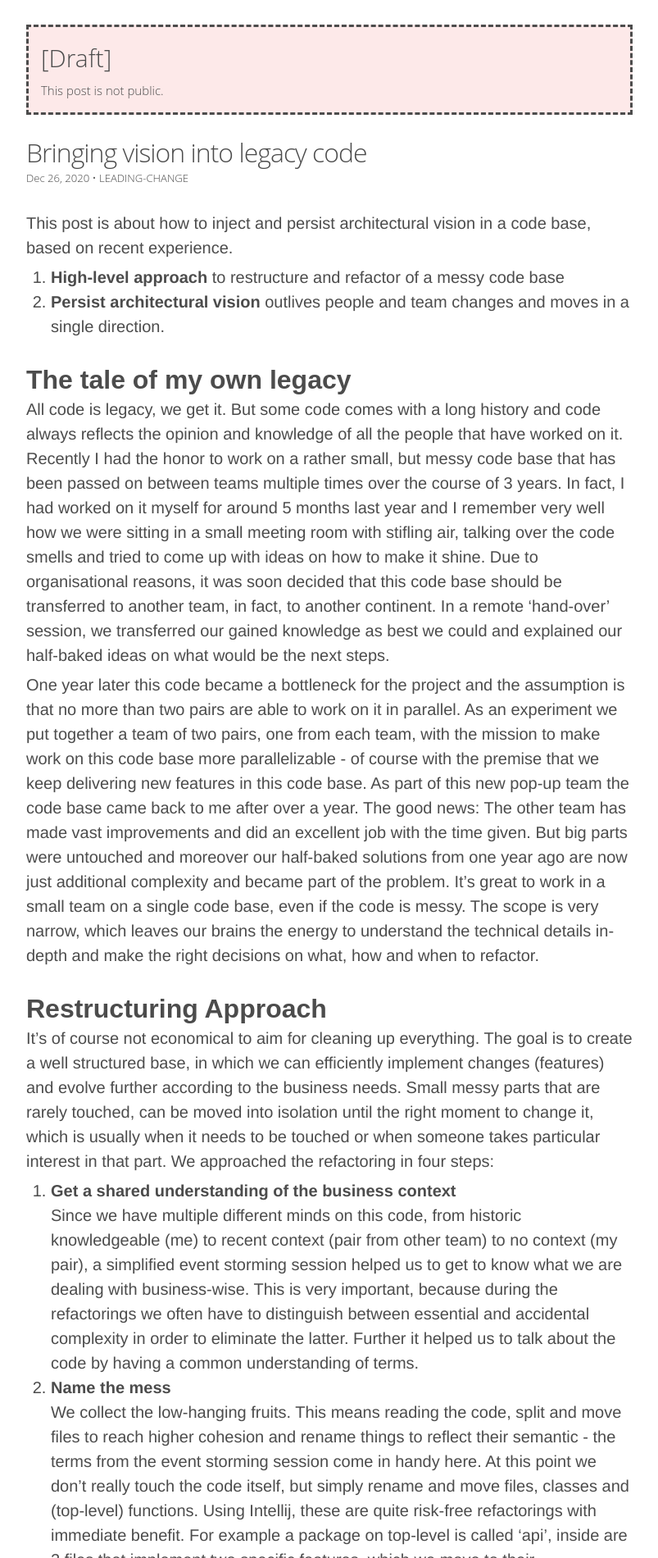
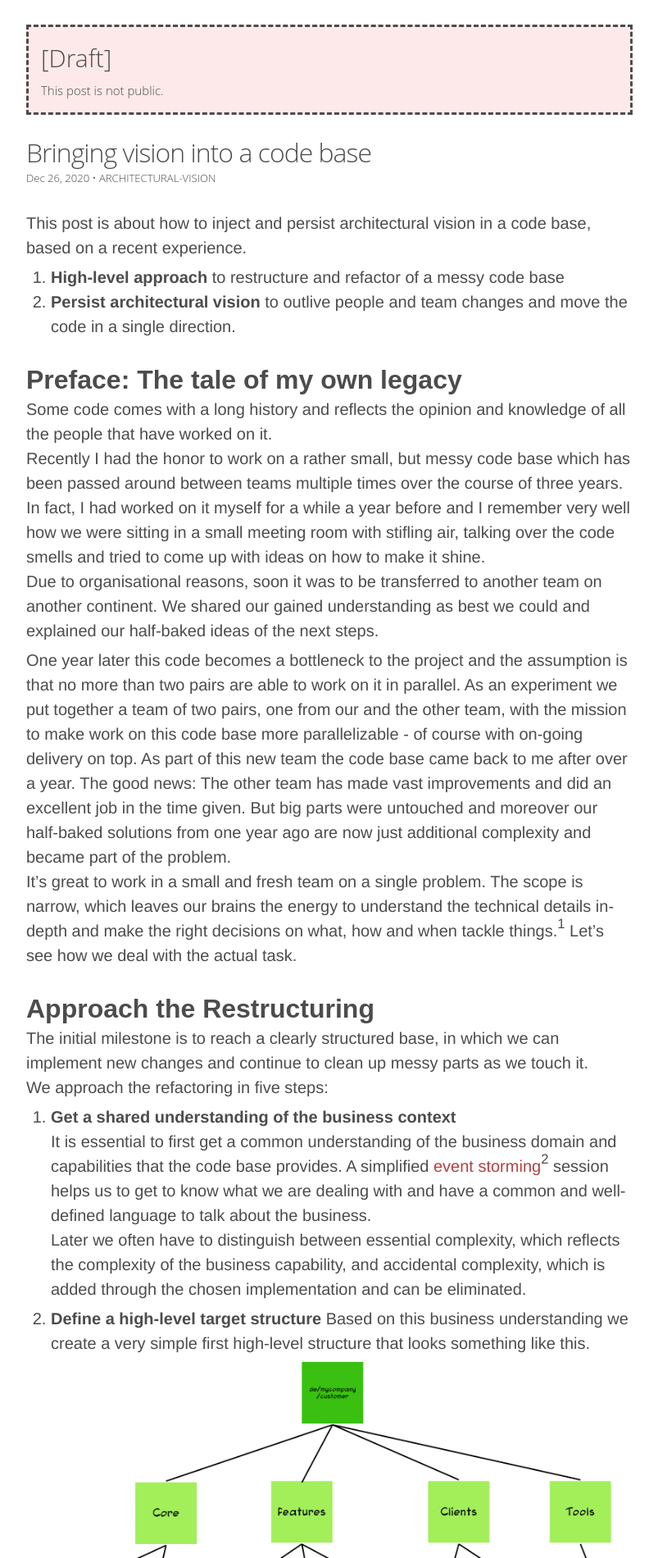
Before and after one commit to chrisport/chrisport.github.io, a Jekyll site: the page built from _posts/2020-12-26-bringing-vision-into-legacy-code.markdown, in a window 1280 px wide. Shown: the part 206-2106 px from the top of the page at 82% size, without its empty margins (223-1026 px from the left). Built offline with Jekyll 4.4.1, drawn with Linux system fonts in a browser that asks for light colours; nearby versions of some CDN libraries; some of the changed text lies outside the part shown.

Commit message:
work on post

```diff
--- a/_posts/2020-12-26-bringing-vision-into-legacy-code.markdown
+++ b/_posts/2020-12-26-bringing-vision-into-legacy-code.markdown
@@ -1,65 +1,127 @@
 ---
 layout: post
-title:  "Bringing vision into legacy code"
+title:  "Bringing vision into a code base"
 date:   2020-12-26
-categories: "leading-change"
+categories: "architectural-vision"
 author: Christoph Portmann
 status: "draft"
 ---
 
-This post is about how to inject and persist architectural vision in a code base, based on recent experience.
+This post is about how to inject and persist architectural vision in a code base, based on a recent experience.
 
 1. **High-level approach** to restructure and refactor of a messy code base
-2. **Persist architectural vision** outlives people and team changes and moves in a single direction.
+2. **Persist architectural vision** to outlive people and team changes and move the code in a single direction.
 
-## The tale of my own legacy
-All code is legacy, we get it. But some code comes with a long history and code always reflects the opinion and knowledge of all the people that have worked on it. Recently I had the honor to work on a rather small, but messy code base that has been passed on between teams multiple times over the course of 3 years. In fact, I had worked on it myself for around 5 months last year and I remember very well how we were sitting in a small meeting room with stifling air, talking over the code smells and tried to come up with ideas on how to make it shine.
-Due to organisational reasons, it was soon decided that this code base should be transferred to another team, in fact, to another continent. In a remote 'hand-over' session, we transferred our gained knowledge as best we could and explained our half-baked ideas on what would be the next steps.
+## Preface: The tale of my own legacy
+Some code comes with a long history and reflects the opinion and knowledge of all the people that have worked on it.
+Recently I had the honor to work on a rather small, but messy code base which has been passed around between teams multiple times over the course of three years. In fact, I had worked on it myself for a while a year before and I remember very well how we were sitting in a small meeting room with stifling air, talking over the code smells and tried to come up with ideas on how to make it shine.
+Due to organisational reasons, soon it was to be transferred to another team on another continent. We shared our gained understanding as best we could and explained our half-baked ideas of the next steps.
 
-One year later this code became a bottleneck for the project and the assumption is that no more than two pairs are able to work on it in parallel. As an experiment we put together a team of two pairs, one from each team, with the mission to make work on this code base more parallelizable - of course with the premise that we keep delivering new features in this code base.
-As part of this new pop-up team the code base came back to me after over a year. The good news: The other team has made vast improvements and did an excellent job with the time given. But big parts were untouched and moreover our half-baked solutions from one year ago are now just additional complexity and became part of the problem.
-It's great to work in a small team on a single code base, even if the code is messy. The scope is very narrow, which leaves our brains the energy to understand the technical details in-depth and make the right decisions on what, how and when to refactor.
+One year later this code becomes a bottleneck to the project and the assumption is that no more than two pairs are able to work on it in parallel. As an experiment we put together a team of two pairs, one from our and the other team, with the mission to make work on this code base more parallelizable - of course with on-going delivery on top.
+As part of this new team the code base came back to me after over a year. The good news: The other team has made vast improvements and did an excellent job in the time given. But big parts were untouched and moreover our half-baked solutions from one year ago are now just additional complexity and became part of the problem.
+It's great to work in a small and fresh team on a single problem. The scope is narrow, which leaves our brains the energy to understand the technical details in-depth and make the right decisions on what, how and when tackle things.<sup>1</sup> Let's see how we deal with the actual task.
 
-## Restructuring Approach
-It's of course not economical to aim for cleaning up everything. The goal is to create a well structured base, in which we can efficiently implement changes (features) and evolve further according to the business needs. Small messy parts that are rarely touched, can be moved into isolation until the right moment to change it, which is usually when it needs to be touched or when someone takes particular interest in that part.
-We approached the refactoring in four steps:
+## Approach the Restructuring
+The initial milestone is to reach a clearly structured base, in which we can implement new changes and continue to clean up messy parts as we touch it.
+We approach the refactoring in five steps:
 1. **Get a shared understanding of the business context**
-Since we have multiple different minds on this code, from historic knowledgeable (me) to recent context (pair from other team) to no context (my pair), a simplified event storming session helped us to get to know what we are dealing with business-wise. This is very important, because during the refactorings we often have to distinguish between essential and accidental complexity in order to eliminate the latter. Further it helped us to talk about the code by having a common understanding of terms.
-2. **Name the mess**
-We collect the low-hanging fruits. This means reading the code, split and move files to reach higher cohesion and rename things to reflect their semantic - the terms from the event storming session come in handy here. At this point we don't really touch the code itself, but simply rename and move files, classes and (top-level) functions. Using Intellij, these are quite risk-free refactorings with immediate benefit. For example a package on top-level is called 'api', inside are 2 files that implement two specific features, which we move to their corresponding feature package and delete the api package.
-Another example is a bunch of tools, which are not directly related to business cases (e.g. swagger setup) and which we collect in a tools package or move other things to a config package. 'tools' might not be the best name, but the important thing here is to split the mess into overseeable parts that can be isolated and further worked on.
-One of our measurements of success is, that a new developer should be able to intuitively navigate to the code related to a feature they are working on
-3. **Identify and prioritise the hot spots**
-While a lot of things are tightly coupled, we could identify a few hot spots that were central to the application logic and particularly complex. Identifying these hotspots was mostly done exploratory. Tools like a dependency graph help to visualize and explore the mess in this phase. Some hot spots, especially in the frontend became very obvious during the feature work. Such discoveries are actually the most valuable ones, because solving them first will have an immediate impact on our feature delivery speed, which makes them cheap improvements.
-4. **Restructure**
-This is the most fun phase for the devs! We refactor the code to make it more understandable, maintainable and evolvable. It's advisable to limit and coordinate the bigger refactorings, as some might go deep into the fundamental structure of the application. In an ideal case we do this as part of the feature work, but since we want to significantly improve the code base in limited time, we also run refactorings as tasks on their own, so that a pair can concentrate on finding the best way. While refactoring per definition excludes changing behaviour, don't be afraid to question existing logic. Again the question is, if this complexity is accidental or essential. One of the greatest feelings is when you spend half a day to understand what a particularly complex part is doing, just to come to the conclusion, that we don't need it at all.
+It is essential to first get a common understanding of the business domain and capabilities that the code base provides. A simplified [event storming](https://eventstorming.com)<sup>2</sup> session helps us to get to know what we are dealing with and have a common and well-defined language to talk about the business.
+Later we often have to distinguish between essential complexity, which reflects the complexity of the business capability, and accidental complexity, which is added through the chosen implementation and can be eliminated.
+
+2. **Define a high-level target structure**
+Based on this business understanding we create a very simple first high-level structure that looks something like this.
+![Basic structure in a hierarchical diagram](/images/vision/structure.png)
+This structure is by no means written in stone. In fact, as we proceed into the next phases, we refine it multiple times.
+
+3. **Name the mess**
+It is time to collect the low-hanging fruits! This means reading the code, split and move files to reach higher cohesion and rename things to reflect their semantic. The terms from the event storming session come in handy here, and the high-level target structure guides where files should live. At this point we don't really touch any logic, but simply rename and move files, classes and (top-level) functions.
+Thanks to modern IDEs like Intellij, these are quite risk-free refactorings with immediate benefit.
+One of our measurements of success is, that a new developer should be able to intuitively navigate to the code related to a feature they are working on.
+In our case, a new joiner gives her subjective impression and uncovered some more unintuitive names and structures.
+**Example**:
+we collect a bunch of tools, which are not directly related to business cases, like the swagger setup, in a `tools` package.
+'tools' might not be the best name, but the important thing now is to split the mess into overseeable and obvious parts that can further worked on later.
+**Example**:
+The package `api` contains a class `DataController`. Neither "api" nor "data" says what the content of this file is about.
+![Wrong naming initially, there is a API package with a mysterious DataController](/images/vision/renaming_initial.png)
+We figure out that these are HTTP APIs for customer profile preview and editing, including image upload. We move them to corresponding feature packages. The result looks like this:
+![Resulting hierarchy, renamed and moved into 2 files under parent-package "feature".](/images/vision/renaming_result.png)
+The entanglement in code is still there, maybe the `preview` code uses functions from the `edit` code to get the uploaded image.
+Maybe it would make sense to split out the `image` functionalities and move them to the core.
+But in this phase, demystifying and making them obvious brings more value.
+The names reflect the content and are close to the right place now and we are much happier!
+
+4. **Identify and prioritise the hot spots**
+While a lot of things are tightly coupled, we can identify hot spots that are central to the application logic and particularly complex. We identify these exploratory by using tools like [dependency graphs](https://github.com/vanniktech/gradle-dependency-graph-generator-plugin). Some hot spots become only obvious during the feature work. Such discoveries are actually the most valuable ones, because solving them first will have an immediate impact on our feature delivery speed, which makes them cheap improvements.
+
+5. **Restructure**
+This is the most fun phase for the devs! We refactor the code to make it more understandable, maintainable and evolvable. It's advisable to limit and coordinate the bigger tasks, as some might go deep into the fundamental structure of the application. In an ideal case we do this as part of the feature work, but since we want to significantly improve the code base in limited time, we also run refactorings as tasks on their own, so that a pair can concentrate on finding the best way. While refactoring per definition excludes changing behaviour, don't be afraid to question existing logic. Again the question is, if this complexity is accidental or essential. One of the greatest feelings is when you spend half a day to understand what a particularly complex part is doing, just to come to the conclusion, that we don't need it at all.
 
 
-## Continued Vision
-It's natural that the entropy of a code base increases with the features and changes added to it. Therefore refactoring should be part of everyday development work. But changes and refactorings need to go into one direction, a common vision on how the code base should look like. A good analogy I heard for this is that "a code base should look like it's written by a single person". In teams this is supported by the direct communication between the members which happens especially while pairing and in meetings like a Tech Huddle. But in fact it can be shaped by any interaction and casual conversation team members have. With bigger teams this becomes increasingly difficult and when a code base is even passed on between teams, the communication of the vision barely happens. So considering that this team has an expiry date, a big concern is how we can transfer the vision and knowledge that we are developing in this short but intense time to whoever will own this codebase. The vision should be translated into the code base. Ideally it is readable and obvious, when a developer wants to do a change, they should feel "this is how I should do it". But even if the code base still is a bit messy, we want to ensure the direction it goes. We decided on a few tools, which have yet to show their effectiveness in the future.
+## Persisting Vision
+By nature the entropy, or chaos, of a code base increases with the features and changes applied on it. Therefore, refactoring should be part of everyday development work.
+But changes and refactorings need to go in one direction towards a common vision on how the code base ought to look like.
+A good analogy I've read is that "a code base should look like it's written by a single person"<sup>3</sup>.
+The easiest way to achieve this in a team is through pair programming and regular open discussions, but in fact it is shaped by any interaction and casual conversation team members have.
+With larger teams this becomes increasingly difficult<sup>4</sup> and when a code base is even passed around between teams, the communication of the vision barely happens.
+So considering that this team has an expiry date, a big concern for us is how we can transfer our vision and knowledge to whoever will encounter this codebase.
+*The vision must be translated into the code base.*
+Ideally it is readable and obvious, when a developer wants to do a change, they should feel "this is how I should do it".
+But even if the code base still is a bit messy, we want to provide some guide rail and the following tools and techniques have been particularly useful.
 
-1. **[ArchUnit](https://github.com/TNG/ArchUnit)**
-ArchUnit is a testing framework for the architecture of a JVM based application. Our code base is in Kotlin and the framework does a wonderful job. It allows us to express our intentions in small tests that then asserts that the rule is not violated. Here is a simple example of an ArchUnit test. ArchUnit is a really amazing tool and I'm yet to find out if similar tools exist for other technologies.
+1. [**ArchUnit**](https://github.com/TNG/ArchUnit)
+ArchUnit is a testing framework for the architecture of a JVM based application. Our code base is in Kotlin and the framework does a wonderful job. It allows us to express our intentions in small tests that then asserts that the rule is not violated. Here is a simple example of an ArchUnit test. ArchUnit is a really amazing tool and I have yet to discover such tools for other technologies.
 
-[TODO: Inject example]
+{% highlight kotlin %}
+  @ArchTest
+  val `classes in the core package should not use classes in the features package` =
+      noClasses().that().resideInAPackage("ch.chrisport.core..").should()
+          .dependOnClassesThat().resideInAPackage("ch.chrisport.features..")
+
+  @ArchTest
+  val `features should be free of circular dependencies` =
+      slices().matching("ch.chrisport.features.(*)..").should().beFreeOfCycles()
+{% endhighlight %}
+
 
 2. **Manifesto / Code of Conduct**
-We created a Code of Conduct in the root folder of the code base, requesting any external contributor to read it before writing code. The goal of the code of conduct is to raise awareness, not explain in detail. It describes in short the business scope, the architectural goal of the code base, current state, as well as Do's and Dont's. The document should be short enough for anybody to read it in 5 minutes, not an extensive documentation. The points are at least mid-term, so that they don't need to be updated every week. Some parts might be a bit more short-lived, such as "Don't write more Enzyme tests, we want to migrate to React Testing Library tests" or "Do not add more properties to the Preview class, we want to move to more specialised interfaces". Where possible, move such things to ArchUnit tests, where they are much more practical.
+We create a Code of Conduct in the root folder of the code base, requesting any external contributor to read it before writing code.
+The goal of the code of conduct is to raise awareness, not explain in detail. It describes in short the business scope, the architectural goal of the code base, current state, as well as Do's and Dont's.
+The document should be short enough for anybody to read it in just *five minutes*, not an extensive documentation. The points are at least mid-term, so that they don't need to be updated every week. Some parts might be a bit more short-lived, such as
+   > Don't write more Enzyme tests, we want to migrate to React Testing Library tests
 
-3. **Encourage continuous migration with pre-commit hooks**
-On a similar line as the ArchUnit tests, we've introduced a git pre-commit hook (using husky), which runs through the touched files and verifies that certain things are not present anymore. This supports a continuous refactoring approach to things like renaming or change of tool. For example whenever you have touched a test, all junit4 tests should be junit5 now and the name 'OutputView' should not appear anymore in any variable name, but be replaced with 'View'. Scanning through the file, the script searches for appearances of unwanted content and prints the violation to the console. Each violation has an explaining comment which is printed along-side. Violation: File Application.test.kt contains org.junit.test. Please migrate Junit4 tests to Junit5.
+   or
+
+   > Do not add more properties to the Preview class, we want to move to more specialised interfaces".
+
+   Where possible, move such things to ArchUnit tests, where they are much more practical.
+
+3. **Continuous guided change with pre-commit hooks**
+On a similar line as the ArchUnit tests, we've introduced a git pre-commit hook (using [husky](https://github.com/typicode/husky)), which runs through the touched files and verifies that certain things are not present anymore. This supports a continuous refactoring approach to things like renaming or change of tool, in the sense of a fitness function<sup>6</sup>.
+For example whenever you have touched a test, all junit4 tests should be junit5 now and the name 'OutputView' should not appear anymore in any variable name, but be replaced with 'View'.
+Scanning through the file of a commit, the script searches for appearances of unwanted content and prints the violation to the console. Each violation has an explaining comment which is printed along-side.
+> Violation: File Application.test.kt contains org.junit.test. Please migrate Junit4 tests to Junit5.
 
 
-## TL;DR
-We looked at an approach to restructure a messy code base in four steps:
-1. *Get a shared understanding of the business context*: bring everything on the table, share knowledge and agree on terms
-2. *Name the mess*: Get low hanging fruits by moving and renaming things according to their semantic.
-3. *Identify and prioritise the hot spots*: Analyse the code base to identify where complexity lies, prioritise it according to impact on the upcoming work.
-4. *Restructure*: Limit and coordinate the more complex refactorings to stay focused. Don't be afraid to question logic.
+## Summary
+We looked at an approach to restructure a messy code base in five steps:
+1. *Get a shared understanding of the business context*: Bring everything on the table, share knowledge and agree on terms
+2. *Define a high-level target structure*: Define a first version of the target structure to guide further steps. Revisit it frequently.
+3. *Name the mess*: Collect low hanging fruits by moving and renaming things according to their semantic.
+4. *Identify and prioritise the hot spots*: Analyse the code base to identify where complexity lies, prioritise it according to impact on the upcoming work.
+5. *Restructure*: Limit and coordinate the more complex refactorings to stay focused. Don't be afraid to question.
 
-We looked at a three tools that support the code base in moving into one direction, even if the people around it change:
-1. *ArchUnit*: for expressing intention in form of tests.
-2. *Manifesto / Code of Conduct*: For sharing the core ideas and direction with any person unfamiliar with it, explicit and in a short time.
-3. *Encourage continuous migration with pre-commit hooks*: For verifying that no unwanted content is present in any touched file, this pushes developers to apply the Boy Scout rule.
+We also looked at a three tools that supports continuation of a unified vision, even if the people change:
+1. *ArchUnit*: For expressing intention and structure in form of tests.
+2. *Manifesto / Code of Conduct*: For sharing the core ideas and direction with any person unfamiliar, explicitly and brief.
+3. *Continuous guided change with pre-commit hooks*: For verifying that no unwanted content is present in any touched file, this pushes developers to apply the Boy Scout rule.
 
-Send me some feedback on this post via Social Media.
+<br>
+*Send me some feedback on this post via Social Media.*
+
+## References <a name="references"></a>
+<sup>1</sup> In her book [Dynamic Reteaming](https://www.amazon.com/Dynamic-Reteaming-Wisdom-Changing-Teams/dp/1733567216), Heidi Helfand calls this approach of building a new team around a specific problem [Isolation Pattern](https://www.pluralsight.com/blog/teams/heidi-helfand-s-five-patterns-for-responsible-reteaming).
+<sup>2</sup> Eventstorming is an approach to discover the domain together in form of a workshop. We used [Mural](http://www.mural.co) to do this remotely.
+<sup>3</sup> If you know who the origin of this analogy, please let me know.
+<sup>4</sup> See also [https://www.solutionsiq.com/learning/blog-post/lines-of-communication](https://www.solutionsiq.com/learning/blog-post/lines-of-communication)
+<sup>5</sup> A Fitness Functions as described in the book [Building Evolutionary Architecture](https://www.thoughtworks.com/books/building-evolutionary-architectures) produces a statement, which tells us if we move forward in the direction of a desired achitectural characteristic.
--- a/_sass/_layout.scss
+++ b/_sass/_layout.scss
@@ -304,6 +304,8 @@
 }
 
 .post-content {
+  sup { vertical-align: top; position: relative; top: -0.5em; }
+
   font-size: 20px;
   font-family: Helvetica;
   line-height: 1.5em;
```
Also changed, not shown: images/vision/renaming_initial.png (added), images/vision/renaming_result.png (added), images/vision/structure.png (added), 1 other file.
